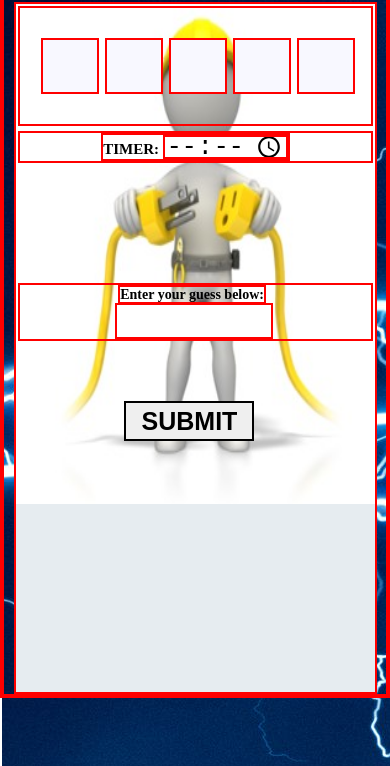
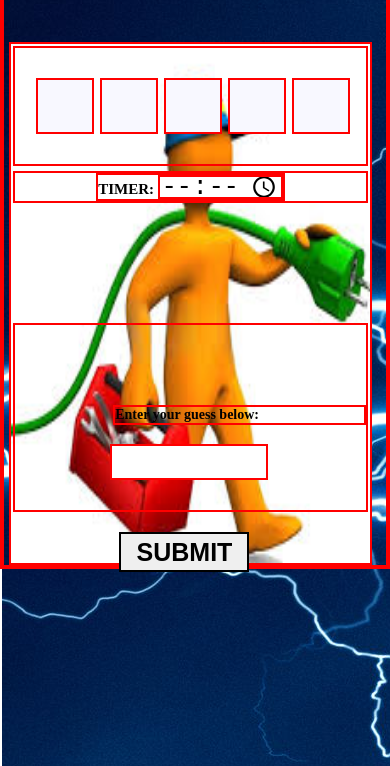
Before and after one commit to firefox35/konnect, a plain HTML site: page index.html in a window 390 px wide. Both pictures are taken after typing "Sample" into the empty fields and a click on the button "SUBMIT". Shown: the part 78-844 px from the top of the page. Drawn offline with Linux system fonts and the light colour scheme.

Commit message:
Amend media queries

```diff
--- a/assets/css/style.css
+++ b/assets/css/style.css
@@ -95,12 +95,12 @@ body {
 .main {
     background-color: #E6ECF0;
     box-sizing: border-box;
-    width: 45%;
+    width: 40%;
     height: 80vh;
-    background-image: url("../images/stickman.jpg");
+    background-image: url("../images/stickman2.jpg");
     background-repeat: no-repeat;
-    background-size: 610px 520px;
-    margin-left: 28%;
+    background-size: 100% auto;
+    margin-left: 30%;
     margin-right: 20%;
     padding: 2px;
     display: none;
@@ -118,10 +118,10 @@ body {
 #output-box {
     border: solid 2px red;
     background-color: ghostwhite;
-    font-size: 50px;
+    font-size: 40px;
     text-align: center;
-    height: 80px;
-    width: 80px;
+    height: 50px;
+    width: 50px;
 }
 
 
@@ -150,9 +150,9 @@ body {
 
 #enter-box {
     margin-left: 28%;
-    height: 50px;
+    height: 40px;
     width: 252px;
-    font-size: 40px;
+    font-size: 30px;
     text-align: center;
     border: solid 2px red;
 }
@@ -162,14 +162,140 @@ body {
     margin-bottom: 25px;
     margin-top: 30px;
     width: 180px;
-    height: 50px;
+    height: 40px;
     font-weight: bold;
     font-size: 25px;
     border: solid 2px black;
 }
 
 /* --------- Media queries */
+@media (max-width: 1216px) {
+    .main {
+        width: 40%;
+        height: 50vh;
+        background-size: 100% 580px;
+        margin-left: 30%;
+        margin-right: 20%;
+        padding: 2px;
+        display: none;
+    }
+}
 
+@media (max-width: 950px) {
+    .main {
+        width: 44%;
+        height: 42vh;
+        background-size: 410px 590px;
+        margin-left: 30%;
+        margin-right: 20%;
+        padding: 2px;
+        display: none;
+    }
+}
+
+@media (max-width: 877px) {
+    * {
+        border: solid 2px red;
+    }
+
+    .main {
+        width: 50%;
+        height: 52vh;
+        margin-left: 22%;
+        margin-right: 10px;
+        background-size: 440px 600px;
+    }
+
+    #enter {
+        margin-left: 100px;
+    }
+
+    #enterbox {
+        margin-left: 100px;
+    }
+}
+
+@media (max-width: 820px) {
+    * {
+        border: solid 2px red;
+    }
+
+    .main {
+        width: 55%;
+        height: 60vh;
+        margin-left: 22%;
+        margin-right: 10px;
+        background-size: 420px 610px;
+    }
+
+    #output-box {
+        width: 35px;
+
+        height: 35px;
+        gap: 2px;
+    }
+
+    #enter {
+        margin-left: 100px;
+        margin-bottom: 2px;
+    }
+
+    #enterbox {
+        width: 80px;
+        margin-left: 100px;
+    }
+}
+@media (max-width: 877px) {
+    * {
+        border: solid 2px red;
+    }
+
+    .main {
+        width: 50%;
+        height: 52vh;
+        margin-left: 22%;
+        margin-right: 10px;
+        background-size: 440px 600px;
+    }
+
+    #enter {
+        margin-left: 100px;
+    }
+
+    #enterbox {
+        margin-left: 100px;
+    }
+}
+
+@media (max-width: 620px) {
+    * {
+        border: solid 2px red;
+    }
+
+    .main {
+        width: 65%;
+        height: 80vh;
+        margin-left: 18%;
+        margin-right: 10px;
+        background-size: 350px 540px;
+    }
+
+    #output-box {
+        width: 35px;
+        height: 35px;
+        gap: 2px;
+    }
+
+    #enter {
+        margin-left: 100px;
+        margin-bottom: 2px;
+    }
+
+    #enterbox {
+        width: 60px;
+        margin-left: 20px;
+    }
+}
 @media (max-width: 414px) {
     * {
         border: solid 2px red;
@@ -188,9 +314,9 @@ body {
 
     .start {
         width: 95%;
-        height: 135vh;
-        margin-left: 10px;
-        margin-right: 10px;
+        height: 80vh;
+        margin-left: 5px;
+        margin-right: 5px;
         margin-bottom: 20px;
         padding-left: 5px;
 
@@ -222,11 +348,11 @@ body {
 
     .main {
         width: 95%;
-        height: 82vh;
-        background-size: 370px 500px;
-        margin-top: 5px;
-        margin-left: 10px;
-        margin-right: 10px;
+        height: 62vh;
+        background-size: 380px 560px;
+        margin-top: 50px;
+        margin-left: 5px;
+        margin-right: 5px;
         padding: 2px;
         display: none;
     }
@@ -261,12 +387,13 @@ body {
         font-size: 14px;
         margin-top: 80px;
         margin-left: 28%;
-        margin-bottom: 5px;
+        margin-bottom: 1px;
         font-weight: bold;
 
     }
 
     #enter-box {
+        margin-bottom: 30px;
         margin-left: 27%;
         height: 30px;
         width: 150px;
@@ -277,8 +404,8 @@ body {
 
     .answer-button {
         margin-left: 30%;
-        margin-bottom: 10px;
-        margin-top: 60px;
+        margin-bottom: 20px;
+        margin-top: 20px;
         width: 130px;
         height: 40px;
         font-size: 25px;
--- a/assets/js/script.js
+++ b/assets/js/script.js
@@ -3,37 +3,39 @@ let start = document.querySelector('.start');
 let isSubmitted = true;
 
 
-function enterGame(){
-    if (isSubmitted){
+function enterGame() {
+    if (isSubmitted) {
         main.style.display = 'block';
         start.style.display = 'none';
         isSubmitted = false;
-    }else{
+    } else {
         main.style.display = 'none';
         start.style.display = 'block';
         isSubmitted = true;
     }
 }
 
-function storeInfo(){
+function storeInfo() {
     let name = document.getElementById("name").value;
     //Store Data Locally
-    let info = localStorage.setItem("name", name);
+    name.localStorage.setItem("name", name);
 }
 
-function startGame(){
+
+function timer() {
 
 }
 
-function timer(){
+
+function startGame() {
 
 }
 
-function game(){
+function game() {
 
 }
 
-function inputGuess(){
+function inputGuess() {
 
 }
 
@@ -41,14 +43,14 @@ function checkGuess() {
 
 }
 
-function returnResult(){
+function returnResult() {
 
 }
 
-function displayLeaderboard(){
+function displayLeaderboard() {
 
 }
 
-function endGame(){
+function endGame() {
 
 }
--- a/index.html
+++ b/index.html
@@ -41,24 +41,24 @@
         </div>
         <div class="enterGame">
             <h2 id="fname">Enter your name:<input type="text" id="name">
-                <button data-type="submit" id="enterButton" onclick="enterGame(); storeInfo()">SUBMIT</button>
+                <button data-type="submit" id="enterButton" onclick="enterGame();storeInfo()">SUBMIT</button>
             </h2>
         </div>
     </div>
 
     <div class="main">
         <form id="output-data">
-            <input type="text" alt="output" id="output-box">
-            <input type="text" alt="output" id="output-box">
-            <input type="text" alt="output" id="output-box">
-            <input type="text" alt="output" id="output-box">
-            <input type="text" alt="output" id="output-box">
+            <input type="text" alt="output" id="output-box" autocomplete="char1">
+            <input type="text" alt="output" id="output-box" autocomplete="char2">
+            <input type="text" alt="output" id="output-box" autocomplete="char3">
+            <input type="text" alt="output" id="output-box" autocomplete="char4">
+            <input type="text" alt="output" id="output-box" autocomplete="char5">
         </form>
         <div class="timer">
             <label>TIMER: <input id="timer-input" type="time" style="height:20px; width:120px;"></label>
         </div>
         <div>
-            <label id="enter">Enter your guess below:</label><br>
+            <h2 id="enter">Enter your guess below:</h2><br>
             <input id="enter-box" type="text">
         </div>
         <button data-type="submit" class="answer-button" onclick="myFunction()">SUBMIT </button>
```
Also changed, not shown: assets/images/stickman2.jpg (added).
